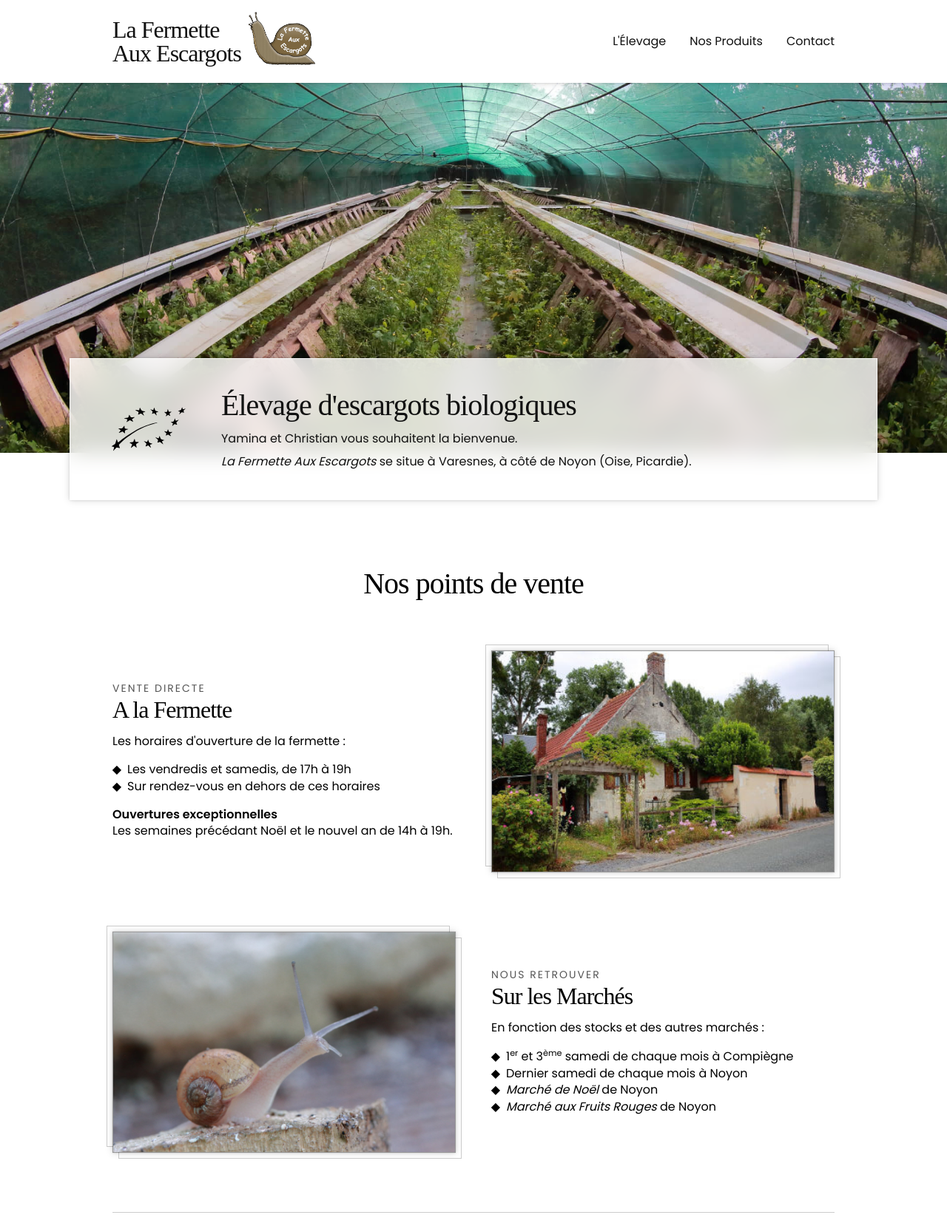
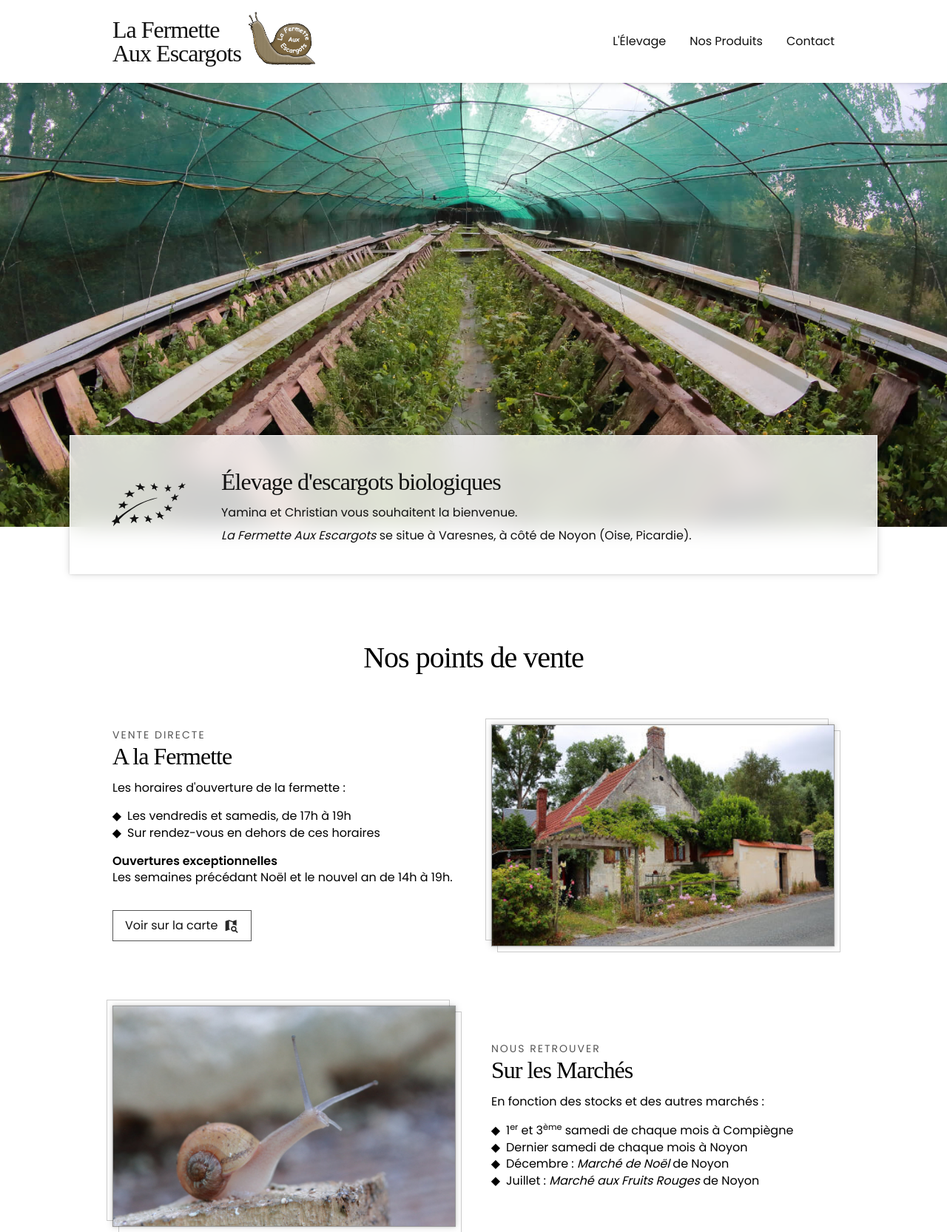
Before and after one commit to Alex-D/la-fermette-aux-escargots.fr, a website: page src/index.html in a window 1280 px wide. Shown: the top 1665 px of the page at 74% size. Drawn offline with Linux system fonts and the light colour scheme; a web font is replaced by a local one.

Commit message:
feat: make home responsive

```diff
--- a/package.json
+++ b/package.json
@@ -2,7 +2,7 @@
   "name": "la-fermette-aux-escargots.fr",
   "private": true,
   "scripts": {
-    "dev": "browser-sync start -s --ss src -w src/**/*"
+    "dev": "browser-sync start --port 8000 -s --ss src -w src/**/*"
   },
   "dependencies": {},
   "devDependencies": {
--- a/src/index.html
+++ b/src/index.html
@@ -2,6 +2,7 @@
 <html lang="fr">
 <head>
   <title>La Fermette Aux Escargots</title>
+	<meta content="width=device-width, initial-scale=1" name="viewport">
 	<link href="https://fonts.googleapis.com/css2?family=Poppins:wght@400;600&family=Cantata+One&display=swap" rel="stylesheet">
 	<link href="style.css" rel="stylesheet">
 </head>
@@ -30,9 +31,11 @@
 		<div class="c-wrapper m-hero--wrapper">
 			<div class="m-hero--box">
 				<div class="c-wrapper m-hero--box-inner">
-					<img src="assets/bio.svg" alt="" class="m-hero--logo-bio">
+					<svg viewBox="0 0 24 24" class="m-hero--logo-bio">
+						<use href="./assets/sprite.svg#bio"></use>
+					</svg>
 					<div>
-						<p class="c-title">Élevage d'escargots biologiques</p>
+						<p class="c-subtitle">Élevage d'escargots biologiques</p>
 						<p>
 							Yamina et Christian vous souhaitent la bienvenue.
 						</p>
@@ -52,7 +55,7 @@
 				<div>
 					<h3 class="c-subtitle"><span class="c-subtitle--sup">Vente directe</span> A la Fermette</h3>
 					<p>
-						Les horaires d'ouverture de la fermette :
+						Les horaires d'ouverture de la fermette&nbsp;:
 					</p>
 					<ul>
 						<li>Les vendredis et samedis, de 17h à 19h</li>
@@ -62,6 +65,12 @@
 						<strong>Ouvertures exceptionnelles</strong> <br>
 						Les semaines précédant Noël et le nouvel an de 14h à 19h.
 					</p>
+					<a href="https://g.page/lafermetteauxescargots" class="c-button" target="_blank">
+						Voir sur la carte
+						<svg viewBox="0 0 24 24">
+							<use href="./assets/sprite.svg#map-search"></use>
+						</svg>
+					</a>
 				</div>
 				<div>
 					<div class="picture">
@@ -74,13 +83,13 @@
 				<div>
 					<h3 class="c-subtitle"><span class="c-subtitle--sup">Nous retrouver</span> Sur les Marchés</h3>
 					<p>
-						En fonction des stocks et des autres marchés :
+						En fonction des stocks et des autres marchés&nbsp;:
 					</p>
 					<ul>
 						<li>1<sup>er</sup> et 3<sup>ème</sup> samedi de chaque mois à Compiègne</li>
 						<li>Dernier samedi de chaque mois à Noyon</li>
-						<li><em>Marché de Noël</em> de Noyon</li>
-						<li><em>Marché aux Fruits Rouges</em> de Noyon</li>
+						<li>Décembre&nbsp;: <em>Marché de Noël</em> de Noyon</li>
+						<li>Juillet&nbsp;: <em>Marché aux Fruits Rouges</em> de Noyon</li>
 					</ul>
 				</div>
 				<div>
@@ -131,6 +140,12 @@
 				295 rue des Hurteaux <br>
 				60400 Varesnes
 			</address>
+			<a href="https://g.page/lafermetteauxescargots" class="c-button" target="_blank">
+				Voir sur la carte
+				<svg viewBox="0 0 24 24">
+					<use href="./assets/sprite.svg#map-search"></use>
+				</svg>
+			</a>
 		</div>
 		<div>
 			<p class="c-subtitle">Contact</p>
--- a/src/style.css
+++ b/src/style.css
@@ -55,9 +55,26 @@ table {
 
 /******************/
 
+/*
+Breakpoints:
+- 680
+- 930+
+*/
+
 :root {
 	--title-font: 'Cantata One', serif;
 	--text-font: 'Poppins', sans-serif;
+	--title-font-size: 32px;
+	--subtitle-font-size: 24px;
+	--max-width: 1400px;
+	--grid-gap: 48px;
+}
+
+@media (min-width: 931px) {
+	:root {
+		--title-font-size: 40px;
+		--subtitle-font-size: 32px;
+	}
 }
 
 *,
@@ -102,11 +119,13 @@ address {
 .c-columns {
 	display: grid;
 	grid-template-columns: repeat(auto-fit, minmax(240px, 1fr));
-	grid-gap: 48px;
+	grid-gap: var(--grid-gap);
 }
 
+@media (min-width: 500px) {
 	.c-columns__swap > :last-child {
 		order: -1;
+	}
 }
 
 .c-section {
@@ -136,7 +155,7 @@ address {
 
 .c-title {
 	font-family: var(--title-font);
-	font-size: 40px;
+	font-size: var(--title-font-size);
 	line-height: 1.3;
 	letter-spacing: -1px;
 	margin: -3px 0 24px;
@@ -149,7 +168,7 @@ address {
 
 .c-subtitle {
 	font-family: var(--title-font);
-	font-size: 32px;
+	font-size: var(--subtitle-font-size);
 	letter-spacing: -1px;
 	margin: 0 0 16px;
 }
@@ -170,6 +189,32 @@ address {
 	margin: 80px 0;
 }
 
+.c-button {
+	display: inline-block;
+	text-decoration: none;
+	margin-top: 16px;
+	padding: 12px 16px;
+	color: #111;
+	border: 1px solid #555;
+	transition: color 150ms, background 150ms, border-color 150ms;
+}
+
+.c-button:hover {
+	color: #fff;
+	background: #222;
+	border-color: #222;
+}
+
+.c-button svg {
+	width: 20px;
+	height: 20px;
+	vertical-align: bottom;
+	margin-bottom: -4px;
+	margin-left: 4px;
+	opacity: 0.9;
+	transform: translateY(-1.5px);
+}
+
 /*********
  * Header
  *********/
@@ -179,14 +224,21 @@ address {
 	padding: 24px 0;
 	color: #111;
 	background: #fff;
-	box-shadow: rgba(0, 0, 0, 0.15) 0 0 3px, rgba(0, 0, 0, 0.15) 0 0 10px;
 	z-index: 1;
 }
 
+@media screen and (max-width: 1400px) {
+	.m-header {
+		box-shadow: rgba(0, 0, 0, 0.15) 0 0 3px, rgba(0, 0, 0, 0.15) 0 0 10px;
+	}
+}
+
+@media (min-width: 681px) {
 	.m-header .c-wrapper {
 		display: flex;
 		justify-content: space-between;
 		align-items: center;
+	}
 }
 
 .m-header a {
@@ -199,25 +251,47 @@ address {
 	position: relative;
 	font-family: var(--title-font);
 	letter-spacing: -1px;
-	font-size: 32px;
-	padding-right: 100px;
+	font-size: var(--subtitle-font-size);
+	padding-right: 85px;
 }
 
 .m-header--logo {
 	position: absolute;
 	top: 50%;
 	right: 0;
+	width: 70px;
+	transform: translateY(-56%);
+}
+
+@media (min-width: 931px) {
+	.m-header--name {
+		padding-right: 100px;
+	}
+
+	.m-header--logo {
 		width: 90px;
-	transform: translateY(-56%);
+	}
+}
+
+@media (max-width: 680px) {
+	.m-header--menu {
+		margin-top: 20px;
+		margin-bottom: -16px;
+	}
 }
 
 .m-header--menu ul {
 	display: flex;
+	justify-content: space-between;
 }
 
 .m-header--menu-item {
 	position: relative;
 	padding: 16px;
+}
+
+.m-header--menu ul li:first-child .m-header--menu-item {
+	margin-left: -16px;
 }
 
 .m-header--menu ul li:last-child .m-header--menu-item {
@@ -249,11 +323,12 @@ address {
 
 .m-hero {
 	position: relative;
-	margin-bottom: 154px;
+	margin: 0 auto 154px;
+	max-width: var(--max-width);
+	min-height: 600px;
 	color: #111;
 	background: #111 url('./assets/photos/parc.min.jpg') center 58%;
 	background-size: cover;
-	min-height: 500px;
 }
 
 .m-hero .m-hero--wrapper {
@@ -267,13 +342,28 @@ address {
 	bottom: -64px;
 	left: 50%;
 	background: hsla(0, 0%, 100%, 0.8);
-	padding: 40px;
+	padding: 20px 16px 42px;
 	width: calc(100% - 48px);
 	max-width: 1092px;
 	transform: translate(-50%, 0);
 	border: 1px solid rgba(255, 255, 255, 0.7);
 	backdrop-filter: blur(15px);
 	box-shadow: rgba(0, 0, 0, 0.15) 0 0 3px, rgba(0, 0, 0, 0.15) 0 0 10px;
+}
+
+.m-hero--logo-bio {
+	display: block;
+	width: 100px;
+	margin: 0 auto;
+}
+
+.m-hero p:not(:last-child) {
+	margin-bottom: 8px;
+}
+
+@media (min-width: 681px) {
+	.m-hero--box {
+		padding: 40px;
 	}
 
 	.m-hero--box-inner {
@@ -285,9 +375,6 @@ address {
 		margin-right: 48px;
 		margin-left: -8px;
 	}
-
-.m-hero p:not(:last-child) {
-	margin-bottom: 8px;
 }
 
 
@@ -349,6 +436,7 @@ footer {
 .m-footer--columns {
 	display: grid;
 	grid-template-columns: repeat(auto-fit, minmax(240px, 1fr));
+	grid-gap: var(--grid-gap);
 }
 
 footer .c-subtitle {
```
Also changed, not shown: src/assets/bio.svg (deleted), src/assets/sprite.svg (added). Lines whose indentation alone changed are shown as unchanged.
